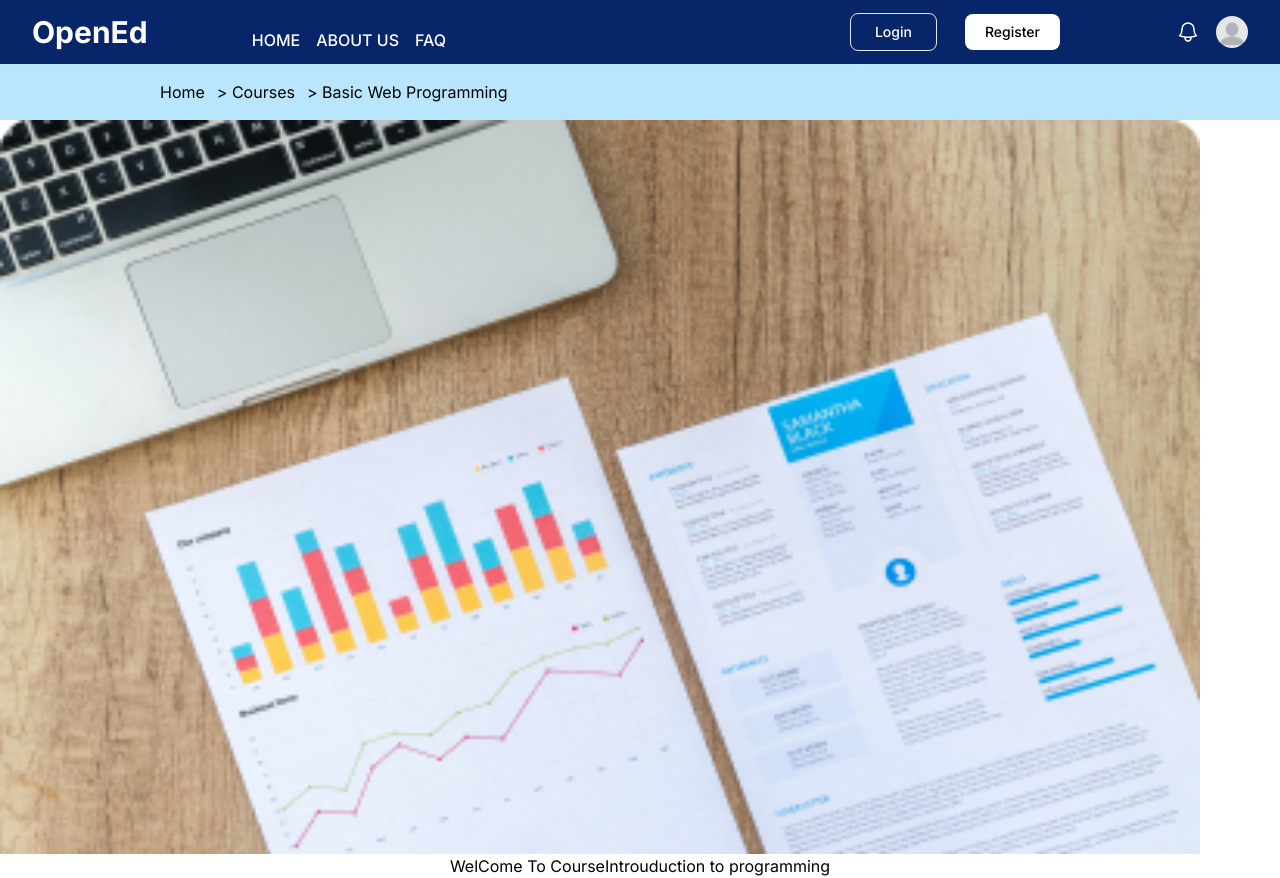
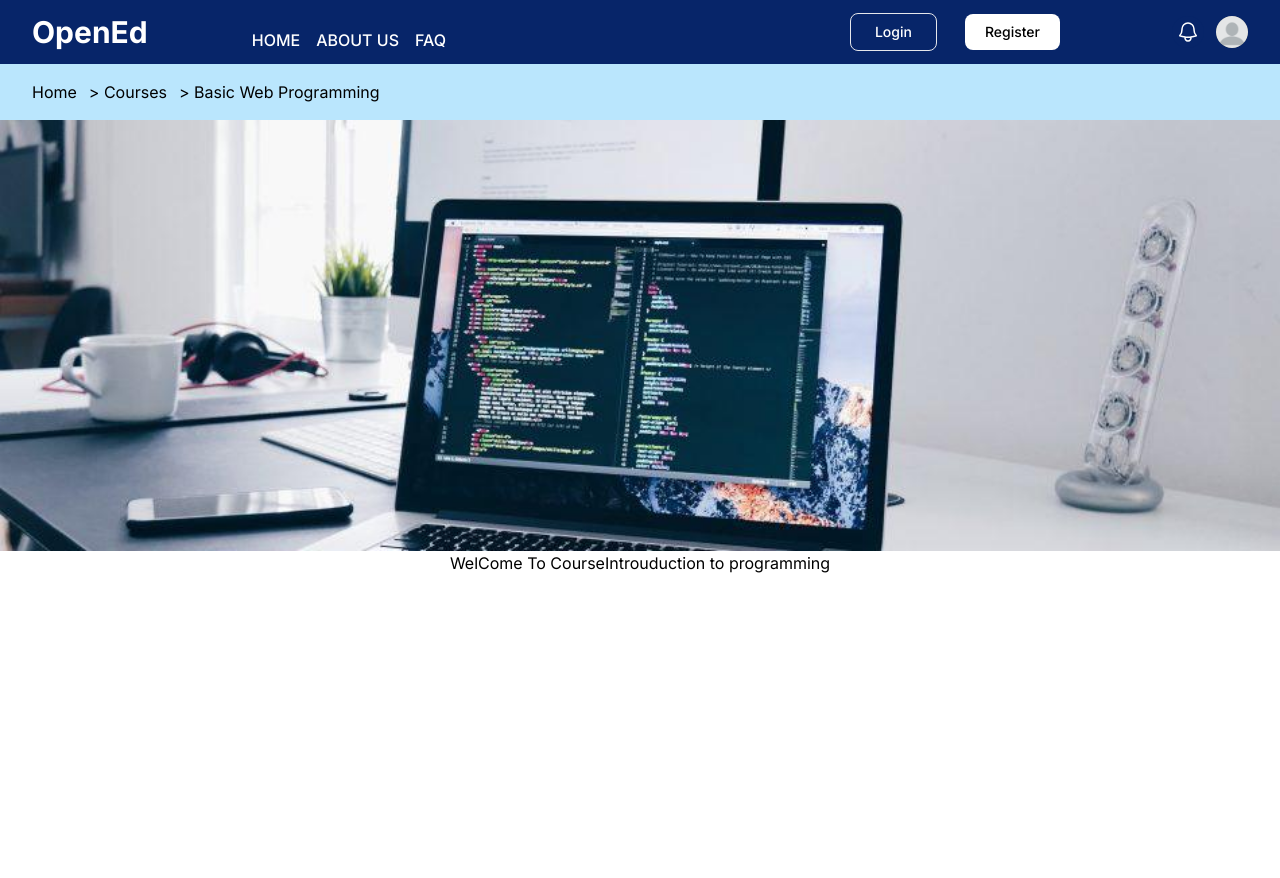
Before and after one commit to Xanvia/MOOC-IT-Center-UOP, a Next.js app in the folder frontend/: page /courses/1 in a window 1280 px wide. After the commit the page ends 800 px from the top, so only its background shows below. Built offline with nearby package versions, Linux system fonts and the light colour scheme; no server answers.

Commit message:
fix:breadcrumb's allingments as navbar

```diff
--- a/frontend/src/components/Course/CourseCard/CourseHome/Breadcrumb.tsx
+++ b/frontend/src/components/Course/CourseCard/CourseHome/Breadcrumb.tsx
@@ -12,8 +12,9 @@ const Breadcrumbs = ({ breadcrumbs }: { breadcrumbs: BreadcrumbItem[] }) => {
   if (!breadcrumbs || breadcrumbs.length === 0) return null;
 
   return (
-    <nav className="flex bg-sky-200 p-4 pl-40" aria-label="Breadcrumb">
-      <ol className="inline-flex items-center space-x-1 md:space-x-3">
+    <nav className=" bg-sky-200 " aria-label="Breadcrumb">
+      <div className="mx-auto max-w-7xl px-2 sm:px-6 lg:px-8 p-4">
+      <ol className="inline-flex items-center justify-between md:space-x-3">
         {breadcrumbs.map((breadcrumb, index) => (
           <li key={breadcrumb.breadcrumb}>
             {breadcrumb.href ? (
@@ -24,6 +25,8 @@ const Breadcrumbs = ({ breadcrumbs }: { breadcrumbs: BreadcrumbItem[] }) => {
           </li>
         ))}
       </ol>
+      </div>
+
     </nav>
   );
 };
--- a/frontend/src/components/Course/CourseCard/CourseHome/CourseBigImage.tsx
+++ b/frontend/src/components/Course/CourseCard/CourseHome/CourseBigImage.tsx
@@ -13,7 +13,7 @@ const CourseBigImage: React.FC<CourseImageProps> = ({
 }) => {
     return (
         <div>
-            <Image src={image} alt={title} width={1200} height={200} />
+            <Image src={image} alt={title} width={2300} height={500}  />
 
         </div>
     );
--- a/frontend/src/components/Course/CourseCard/CourseHome/CourseDescriptionHeader.tsx
+++ b/frontend/src/components/Course/CourseCard/CourseHome/CourseDescriptionHeader.tsx
@@ -13,7 +13,7 @@ const breadcrumbs: BreadcrumbItem[] = [
   { breadcrumb: '> Basic Web Programming', href: '/courses/1' },
 ];
 
-const course3 = "/images/course3.png";
+const computer = "/images/computer.jpg";
 
 const CourseHeader: React.FC = () => {
   return (
@@ -21,9 +21,9 @@ const CourseHeader: React.FC = () => {
       <Breadcrumb breadcrumbs={breadcrumbs}/>
       <div className = "">
       <CourseBigImage
-            title="Digital Marketing"
+            title="Digital Marketingggg"
             description="Material on beginner marketing strategies and concepts"
-            image={course3}
+            image={computer}
           />
       </div>
 
```
